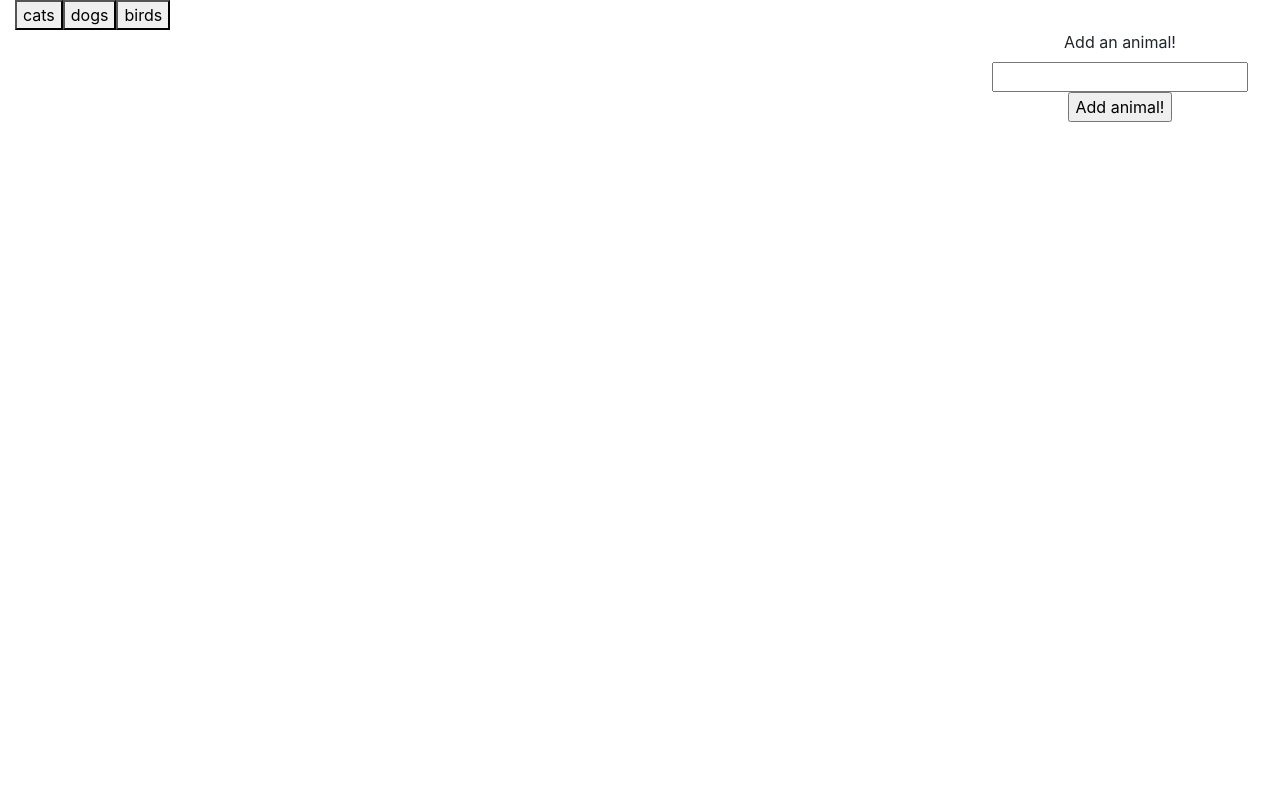
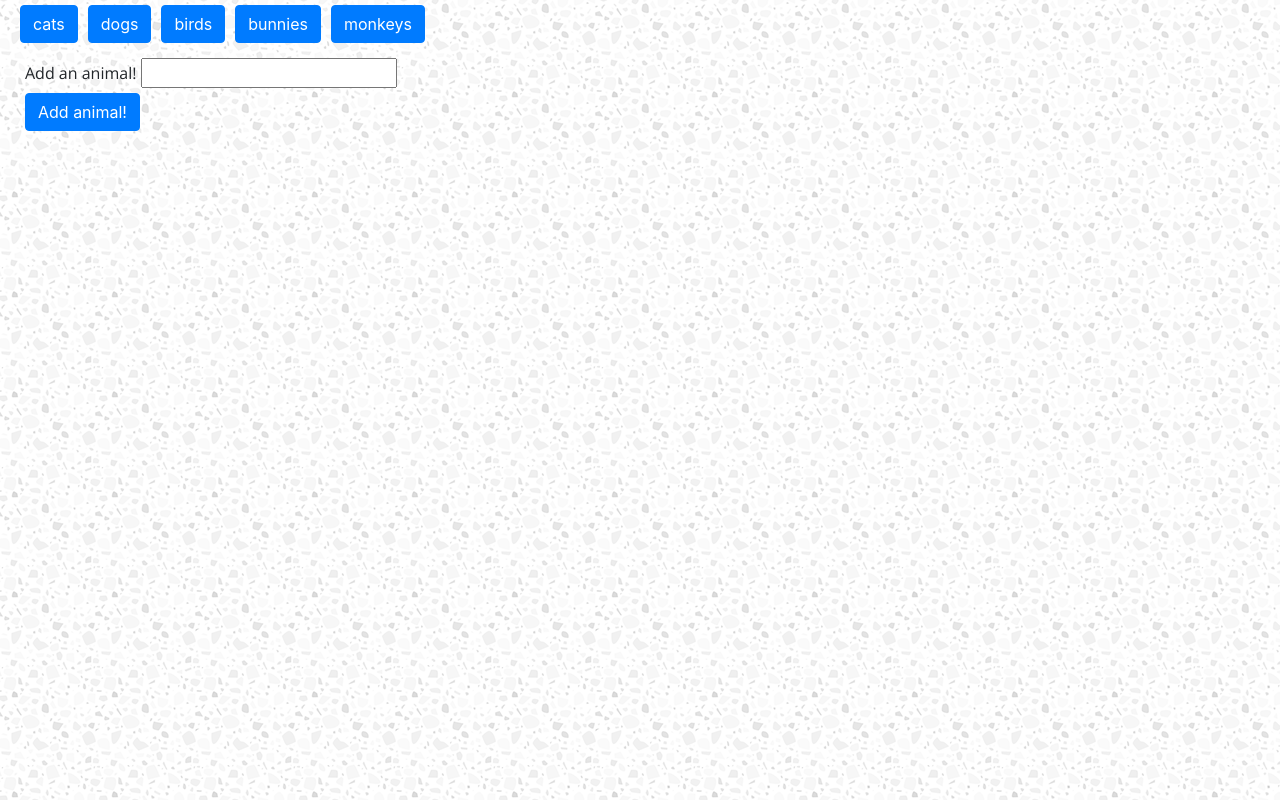
Before and after one commit to mnelson13/GifTastic, a plain HTML site: page index.html in a window 1280 px wide. Drawn offline with nearby package versions, Linux system fonts and the light colour scheme.

Commit message:
added some styling, still need to make add more button work

```diff
--- a/assets/css/style.css
+++ b/assets/css/style.css
@@ -1,5 +1,23 @@
+body {
+    background-image: url(../images/light-grey-terrazzo.png);
+    font-family: 'Open Sans', sans-serif;
+}
+
 .gifDiv {
     float: left;
+    margin: 10px 15px 10px 10px;
+}
+
+.animal {
+    margin: 5px;
+}
+
+#form-view,
+#addButton {
     margin: 10px;
+}
 
+p,
+.font {
+    font-family: 'Open Sans', sans-serif;
 }
--- a/assets/javascript/app.js
+++ b/assets/javascript/app.js
@@ -1,8 +1,8 @@
 $(document).ready(function() {
 
-var animals = ["cats", "dogs", "birds"];
+var animals = ["cats", "dogs", "birds", "bunnies", "monkeys"];
 
-
+$("#addButton").hide();
 
 function displayAnimalGifs() {
     $("#gifs-view").empty();
@@ -28,13 +28,14 @@ function displayAnimalGifs() {
                 animalImage.attr("data-still", result.images.fixed_height_still.url);
                 animalImage.attr("data-animate", result.images.fixed_height.url);
                 animalImage.attr("data-state", "still");
-                animalImage.attr("class", "gif");
+                animalImage.attr("class", "gif img-thumbnail");
 
                 animalDiv.append(p);
                 animalDiv.append(animalImage);
                 animalDiv.attr("class", "gifDiv");
 
                 $("#gifs-view").prepend(animalDiv);
+                $("#addButton").show();
 
             }
         );
@@ -64,7 +65,8 @@ function renderButtons() {
 
     for (i in animals) {
         var a = $("<button>");
-        a.addClass("animal");
+        a.addClass("btn btn-primary animal");
+        a.attr("type", "button");
         a.attr("data-name", animals[i]);
         a.text(animals[i]);
         $("#buttons-view").append(a);
--- a/index.html
+++ b/index.html
@@ -7,6 +7,7 @@
     <meta name="viewport" content="width=device-width, initial-scale=1">
     <link rel="stylesheet" type="text/css" media="screen" href="assets/css/style.css" />
     <link rel="stylesheet" href="https://stackpath.bootstrapcdn.com/bootstrap/4.1.3/css/bootstrap.min.css" integrity="sha384-MCw98/SFnGE8fJT3GXwEOngsV7Zt27NXFoaoApmYm81iuXoPkFOJwJ8ERdknLPMO" crossorigin="anonymous">
+    <link href="https://fonts.googleapis.com/css?family=Open+Sans" rel="stylesheet">
 </head>
 <body>
     <div class="container-fluid">
@@ -21,16 +22,28 @@
 
         <div class="row">
 
-            <div id="gifs-view" class="col-md-9 text-center">
+            <div id="form-view" class="col-md-12">
+                <form id="animal-form">
+                    <label class="font" for="animal-input">Add an animal!</label>
+                    <input type="text" id="animal-input"><br>
+                    <button id="add-animal" type="submit" class="btn btn-primary">Add animal!</button>
+                </form>
+            </div>
+
+        </div>
+
+        <div class="row">
+
+            <div id="gifs-view" class="col-md-12 text-center">
 
             </div>
 
-            <div id="form-view" class="col-md-3 text-center">
-                <form id="animal-form">
-                    <label for="animal-input">Add an animal!</label><br>
-                    <input type="text" id="animal-input"><br>
-                    <input id="add-animal" type="submit" value="Add animal!">
-                </form>
+        </div>
+
+        <div class="row">
+
+            <div id="addButton" class="col-md-12">
+                <button id="addMore" class="btn btn-primary">Add more gifs!</button>
             </div>
 
         </div>
```
Also changed, not shown: assets/images/light-grey-terrazzo.png (added), 3 other files.
